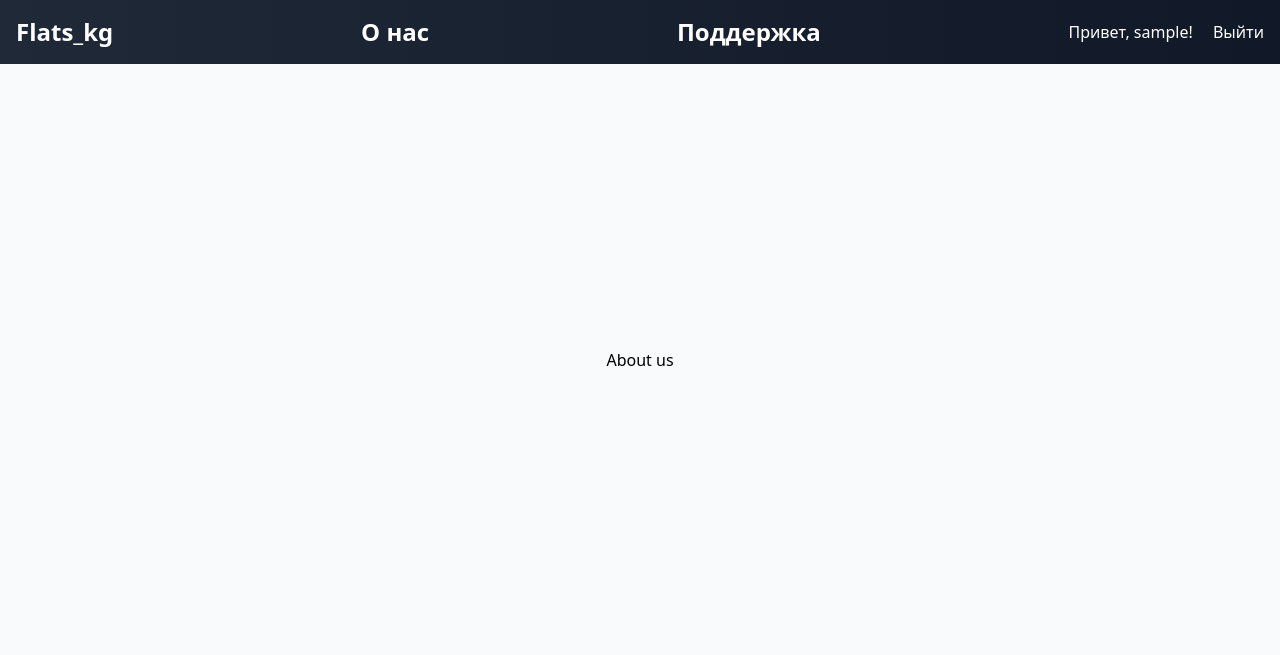
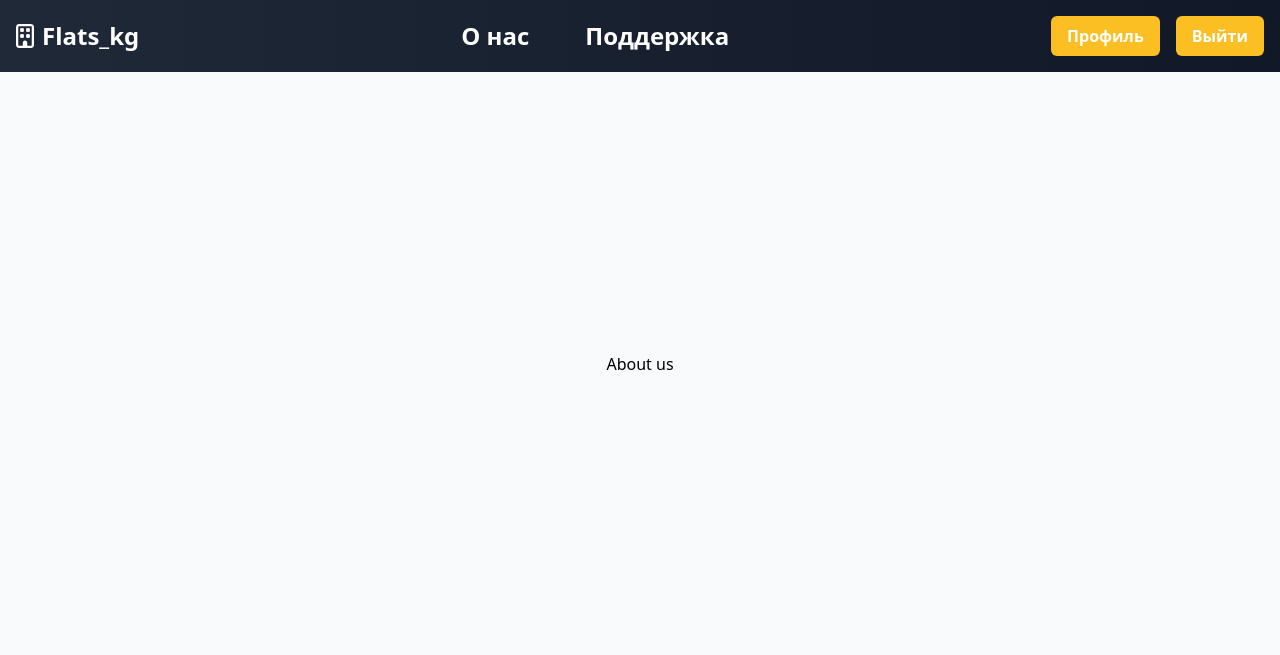
Before and after one commit to IslamJenishbekov/flats_kg, a Django app: page /common/about/ in a window 1280 px wide. Shown: the top 655 px of the page. Run offline with Django 5.2, Linux system fonts and the light colour scheme; the visitor is signed in with stand-in values (Sample User, id 1); some libraries are stand-ins or nearby versions.

Commit message:
Added mobile menu and added js for nav burger

```diff
--- a/templates/base_generic.html
+++ b/templates/base_generic.html
@@ -5,7 +5,24 @@
     <meta name="viewport" content="width=device-width, initial-scale=1.0">
     <title>{% block title %}Flats KG{% endblock %}</title>
     <link href="https://cdn.jsdelivr.net/npm/tailwindcss@2.0.0/dist/tailwind.min.css" rel="stylesheet">
+    <link rel="stylesheet" href="https://cdnjs.cloudflare.com/ajax/libs/font-awesome/6.0.0/css/all.min.css">
     {% block extra_css %}{% endblock %}
+    <style>
+        #mobile-menu {
+            opacity: 0;
+            transform: translateY(-20px);
+            transition: opacity 0.3s ease-out, transform 0.3s ease-out, visibility 0.3s ease-out;
+            visibility: hidden;
+            display: none;
+        }
+
+        #mobile-menu.open {
+            opacity: 1;
+            transform: translateY(0);
+            visibility: visible;
+            display: block;
+        }
+    </style>
 </head>
 <body class="flex flex-col min-h-screen">
 
@@ -13,37 +30,85 @@
     <div class="container mx-auto flex justify-between items-center">
         <div class="flex items-center">
             <a href="{% url 'all_listings' %}"
-               class="text-white text-2xl font-bold hover:text-gray-300 transition duration-300">
-                Flats_kg
+               class="text-white text-2xl font-bold hover:text-gray-300 transition duration-300 flex items-center">
+                <i class="fa-regular fa-building mr-2"></i> Flats_kg
             </a>
         </div>
 
-        <div class="flex items-center">
+        <div class="hidden md:flex items-center justify-center space-x-14 mx-4">
             <a href="{% url 'about' %}"
                class="text-white text-2xl font-bold hover:text-gray-300 transition duration-300">
                 О нас
             </a>
-        </div>
-
-        <div class="flex items-center">
             <a href="{% url 'support' %}"
                class="text-white text-2xl font-bold hover:text-gray-300 transition duration-300">
                 Поддержка
             </a>
         </div>
 
-        <div class="space-x-4">
+        <div class="hidden md:flex items-center space-x-4">
             {% if not user.is_authenticated %}
-                <a href="{% url 'login' %}" class="text-white hover:text-gray-300 transition duration-300">Вход</a>
-                <a href="{% url 'users:register' %}" class="text-white hover:text-gray-300 transition duration-300">Регистрация</a>
+                <a href="{% url 'login' %}"
+                   class="py-2 px-4 bg-yellow-400 text-white font-semibold rounded-md hover:bg-yellow-500 focus:outline-none focus:ring-2 focus:ring-yellow-400 transition">
+                    Вход
+                </a>
+                <a href="{% url 'users:register' %}"
+                   class="py-2 px-4 bg-yellow-400 text-white font-semibold rounded-md hover:bg-yellow-500 focus:outline-none focus:ring-2 focus:ring-yellow-400 transition">
+                    Регистрация
+                </a>
             {% else %}
-                <a href="{% url 'users:profile' %}" class="text-white hover:text-gray-300 transition duration-300">Привет, {{ user.username }}!</a>
+                <a href="{% url 'users:profile' %}"
+                   class="inline-block py-2 px-4 bg-yellow-400 text-white font-semibold rounded-md hover:bg-yellow-500 focus:outline-none focus:ring-2 focus:ring-yellow-400 transition">
+                    Профиль
+                </a>
                 <form action="{% url 'users:logout' %}" method="post" class="inline">
                     {% csrf_token %}
-                    <button type="submit" class="text-white hover:text-gray-300 transition duration-300">Выйти</button>
+                    <button type="submit"
+                            class="inline-block py-2 px-4 bg-yellow-400 text-white font-semibold rounded-md hover:bg-yellow-500 focus:outline-none focus:ring-2 focus:ring-yellow-400 transition">
+                        Выйти
+                    </button>
                 </form>
             {% endif %}
         </div>
+
+        <div class="md:hidden flex items-center">
+            <button id="menu-toggle" class="text-white focus:outline-none">
+                <i class="fa-solid fa-bars text-2xl"></i>
+            </button>
+        </div>
+    </div>
+
+    <div id="mobile-menu" class="md:hidden mt-4 px-4">
+        <a href="{% url 'about' %}"
+           class="block text-white text-xl font-bold hover:text-gray-300 transition duration-300 py-3">
+            О нас
+        </a>
+        <a href="{% url 'support' %}"
+           class="block text-white text-xl font-bold hover:text-gray-300 transition duration-300 py-3">
+            Поддержка
+        </a>
+        {% if not user.is_authenticated %}
+            <a href="{% url 'login' %}"
+               class="inline-block py-2 px-6 bg-yellow-400 text-white font-semibold rounded-md hover:bg-yellow-500 focus:outline-none focus:ring-2 focus:ring-yellow-400 transition mt-2 mr-3">
+                Вход
+            </a>
+            <a href="{% url 'users:register' %}"
+               class="inline-block py-2 px-6 bg-yellow-400 text-white font-semibold rounded-md hover:bg-yellow-500 focus:outline-none focus:ring-2 focus:ring-yellow-400 transition mt-2">
+                Регистрация
+            </a>
+        {% else %}
+                <a href="{% url 'users:profile' %}"
+                   class="inline-block py-2 px-4 bg-yellow-400 text-white font-semibold rounded-md hover:bg-yellow-500 focus:outline-none focus:ring-2 focus:ring-yellow-400 transition mr-3">
+                    Профиль
+                </a>
+                <form action="{% url 'users:logout' %}" method="post" class="inline">
+                    {% csrf_token %}
+                    <button type="submit"
+                            class="inline-block py-2 px-4 bg-yellow-400 text-white font-semibold rounded-md hover:bg-yellow-500 focus:outline-none focus:ring-2 focus:ring-yellow-400 transition">
+                        Выйти
+                    </button>
+                </form>
+            {% endif %}
     </div>
 </nav>
 
@@ -62,6 +127,23 @@
     </div>
 </footer>
 
+<script>
+    document.getElementById('menu-toggle').addEventListener('click', function () {
+        var mobileMenu = document.getElementById('mobile-menu');
+        if (mobileMenu.classList.contains('open')) {
+            mobileMenu.classList.remove('open');
+            setTimeout(function () {
+                mobileMenu.style.display = 'none';
+            }, 300);
+        } else {
+            mobileMenu.style.display = 'block';
+            setTimeout(function () {
+                mobileMenu.classList.add('open');
+            }, 10);
+        }
+    });
+</script>
+
 {% block extra_js %}{% endblock %}
 </body>
 </html>
```
